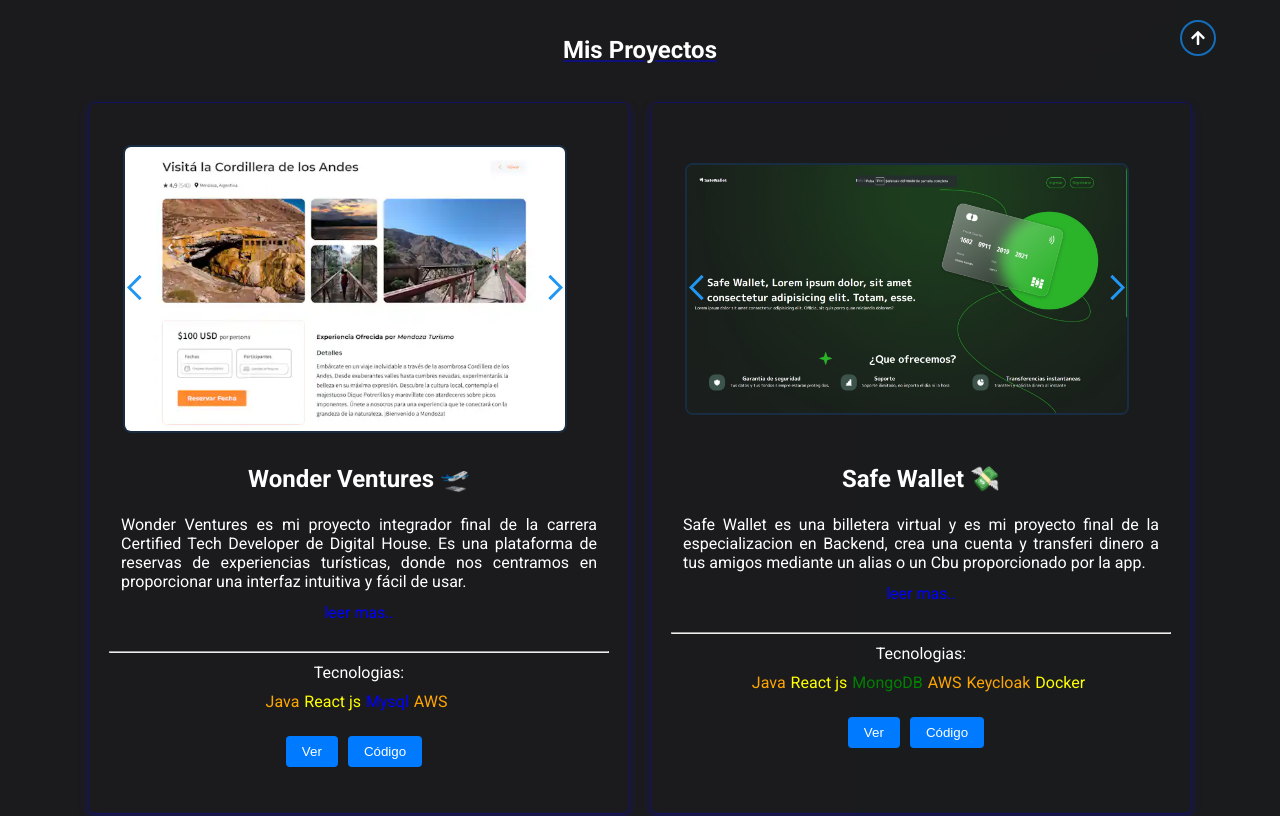
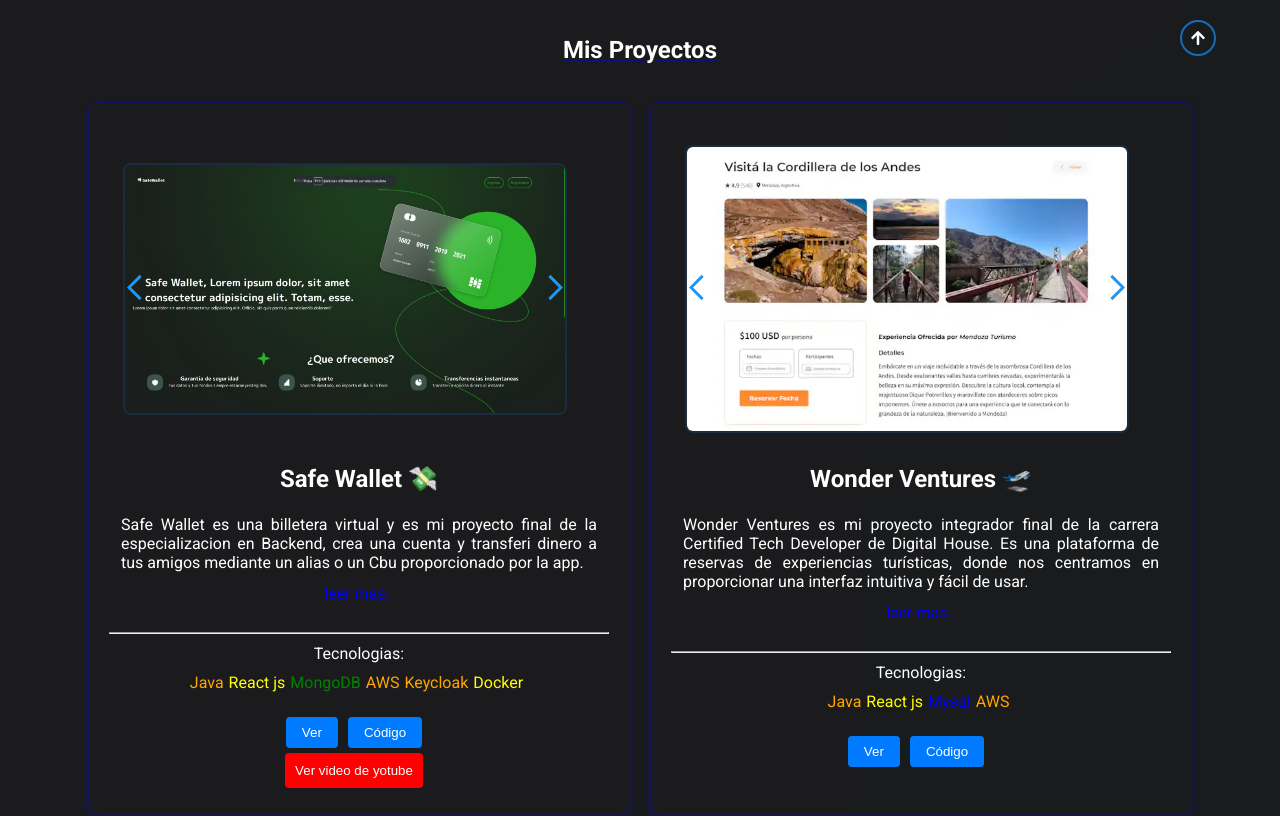
Before and after one commit to MaxiCattaneoCvetic/webporfolio, a React (Vite) app: page / in a window 1280 px wide. Shown: the part 700-1516 px from the top of the page. Built offline with nearby package versions, Linux system fonts and the light colour scheme.

Commit message:
add video safewallet

```diff
--- a/src/components/card/Card.jsx
+++ b/src/components/card/Card.jsx
@@ -73,7 +73,9 @@
           </div>
           <h3 className={styles.projectTitle}>{project.title}</h3>
           <div className={styles.projectDetails}>
-            <p style={{ maxHeight: "300px", overflowY: "auto",padding: "12px" }}>
+            <p
+              style={{ maxHeight: "300px", overflowY: "auto", padding: "12px" }}
+            >
               {project.details}
             </p>
             <p
@@ -82,7 +84,12 @@
             >
               leer mas..
             </p>
-            <Modal  center styles={{ modal: { borderRadius: "10px" } }} open={open && selectedProjectIndex === index} onClose={onCloseModal}>
+            <Modal
+              center
+              styles={{ modal: { borderRadius: "10px" } }}
+              open={open && selectedProjectIndex === index}
+              onClose={onCloseModal}
+            >
               <div>
                 <p key={project.id}>
                   <h2 style={{ textAlign: "center" }}>{project.title}</h2>
@@ -92,7 +99,7 @@
             </Modal>
           </div>
           <div className={styles.technologies}>
-            <br/>
+            <br />
             <hr />
             <p style={{ padding: "10px" }}>Tecnologias:</p>
             <ul className={styles.technologyList}>
@@ -104,6 +111,7 @@
             </ul>
           </div>
           {project.url[0].isReady ? (
+            <>
               <div className={styles.buttons}>
                 <button className={styles.viewButton}>
                   <a
@@ -124,6 +132,25 @@
                   </a>
                 </button>
               </div>
+              <div>
+                {project.url[0].isVideo ? (
+                  <button
+                    className={styles.viewButton}
+                    style={{ padding: "10px", background: "red" }}
+                  >
+                    <a
+                      target="_blank"
+                      style={{ textDecoration: "none", color: "white" }}
+                      href={project.url[0].video}
+                    >
+                      Ver video de yotube
+                    </a>{" "}
+                  </button>
+                ) : (
+                  ""
+                )}
+              </div>
+            </>
           ) : (
             <button disabled={true} className={styles.viewButton}>
               <a
--- a/src/utils/projects.js
+++ b/src/utils/projects.js
@@ -1,5 +1,42 @@
 let colors = ["red", "blue", "green", "yellow", "purple", "orange", "grey"];
 let projects = [
+  {
+    id: 2,
+    image: [
+      "/safewallet1.jpg",
+      "/safewallet2.jpg",
+      "/safewallet3.jpg",
+      "/safewallet4.png",
+      "/safewallet5.png",
+    ],
+    title: "Safe Wallet 💸 ",
+    details: `Safe Wallet es una billetera virtual y es mi proyecto final de la especializacion en Backend,
+      crea una cuenta y transferi dinero a tus amigos mediante un alias o un Cbu proporcionado por
+      la app.`,
+    moredetails: `Es una billetera virtual que te permite gestionar tus finanzas de una forma sencilla
+    y segura. Para el desarollo de esta aplicacion se utilizo una arquitectura de microservicios,
+    protegidos con keycloack. Con esta arquitectura, se puede gestionar la seguridad de la información
+    de la billetera virtual. Cada transacción genera un historial personalizado por cada usuario, el cual se puede consultar para
+    tener control de las transferencias realizadsa y recibidas, estas tambien pueden descargarse en formato PDF para poder compartirlas
+    con tus amigos.`,
+    technologies: [
+      { name: "Java", color: colors[5] },
+      { name: "React js", color: colors[3] },
+      { name: "MongoDB", color: colors[2] },
+      { name: "AWS", color: colors[5] },
+      { name: "Keycloak", color: colors[5] },
+      { name: "Docker", color: colors[3] },
+    ],
+    url: [
+      {
+        codigo: "https://github.com/MaxiCattaneoCvetic/safeWallet",
+        deploy: "https://safewallet-sooty.vercel.app/",
+        video: "https://www.youtube.com/watch?v=LOh_LhYaQrc&ab_channel=Maxi",
+        isReady: true,
+        isVideo: true,
+      },
+    ],
+  },
   {
     id: 1,
     image: [
@@ -29,41 +66,11 @@
         codigo: "https://github.com/MaxiCattaneoCvetic/WonderVentures",
         deploy: "http://wonderventures3.s3-website-us-east-1.amazonaws.com/",
         isReady: true,
-        isVideo:true,
+        isVideo: false,
       },
     ],
   },
 
-  {
-    id: 2,
-    image: ["/safewallet1.jpg", "/safewallet2.jpg", "/safewallet3.jpg","/safewallet4.png","/safewallet5.png",],
-    title: "Safe Wallet 💸 ",
-    details: `Safe Wallet es una billetera virtual y es mi proyecto final de la especializacion en Backend,
-      crea una cuenta y transferi dinero a tus amigos mediante un alias o un Cbu proporcionado por
-      la app.`,
-    moredetails: `Es una billetera virtual que te permite gestionar tus finanzas de una forma sencilla
-    y segura. Para el desarollo de esta aplicacion se utilizo una arquitectura de microservicios,
-    protegidos con keycloack. Con esta arquitectura, se puede gestionar la seguridad de la información
-    de la billetera virtual. Cada transacción genera un historial personalizado por cada usuario, el cual se puede consultar para
-    tener control de las transferencias realizadsa y recibidas, estas tambien pueden descargarse en formato PDF para poder compartirlas
-    con tus amigos.`,
-    technologies: [
-      { name: "Java", color: colors[5] },
-      { name: "React js", color: colors[3] },
-      { name: "MongoDB", color: colors[2] },
-      { name: "AWS", color: colors[5] },
-      { name: "Keycloak", color: colors[5] },
-      { name: "Docker", color: colors[3] },
-    ],
-    url: [
-      {
-        codigo: "https://github.com/MaxiCattaneoCvetic/safeWallet",
-        deploy: "https://safewallet-sooty.vercel.app/",
-        isReady: true,
-        isVideo: false,
-      },
-    ],
-  },
   {
     id: 3,
     image: ["/odontoMax.gif"],
@@ -88,8 +95,7 @@
     ],
     url: [
       {
-        codigo:
-          "https://github.com/MaxiCattaneoCvetic/ClinicaDentalS",
+        codigo: "https://github.com/MaxiCattaneoCvetic/ClinicaDentalS",
         deploy:
           "https://www.linkedin.com/feed/update/urn:li:activity:7051660449469054976/",
         isReady: true,
```
Lines whose indentation alone changed are shown as unchanged.
